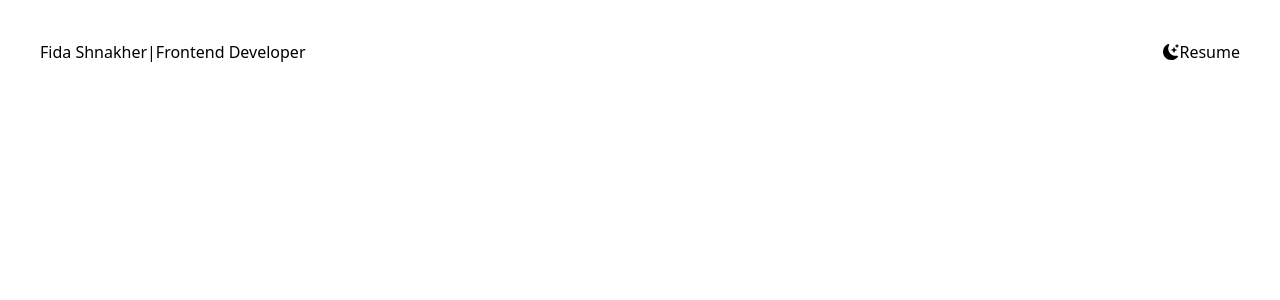
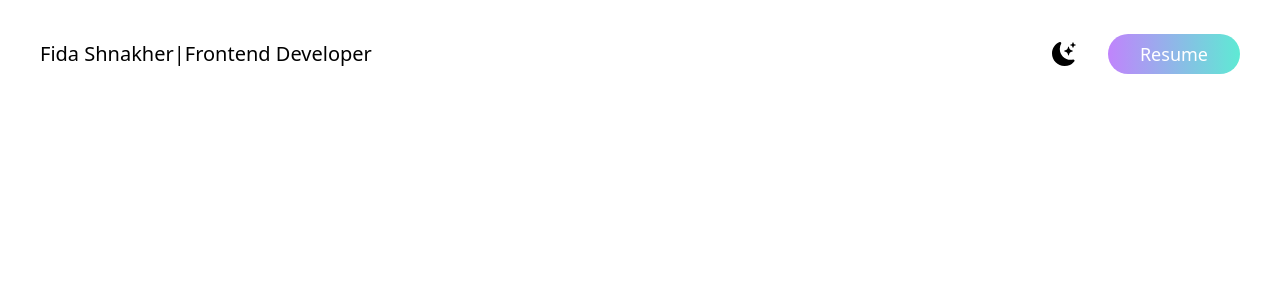
Before and after one commit to fidashn/fida-shnakher-portfolio, a Next.js app: page / in a window 1280 px wide. Shown: the top 300 px of the page. Built offline with nearby package versions, Linux system fonts and the light colour scheme.

Commit message:
styled the resume button

```diff
--- a/pages/index.tsx
+++ b/pages/index.tsx
@@ -15,10 +15,10 @@ export default function Home() {
       <main className='bg-white px-10'>
         <section className='min-h-screen'>
           <nav className='py-10 mb-12 flex justify-between'>
-            <h1>Fida Shnakher|Frontend Developer</h1>
+            <h1 className='text-xl'>Fida Shnakher|Frontend Developer</h1>
             <ul className='flex items-center'>
-             <li><BsFillMoonStarsFill/></li>
-             <li><a href="../public/Fida-Sh-CV-FrontEnd.pdf">Resume</a></li>
+             <li><BsFillMoonStarsFill className='cursor-pointer text-2xl'/></li>
+             <li><a className='bg-gradient-to-r from-purple-400 to-teal-300 text-white px-8 py-2 rounded-3xl text-lg ml-8' href="../public/Fida-Sh-CV-FrontEnd.pdf">Resume</a></li>
             </ul>
           </nav>
         </section>
```
